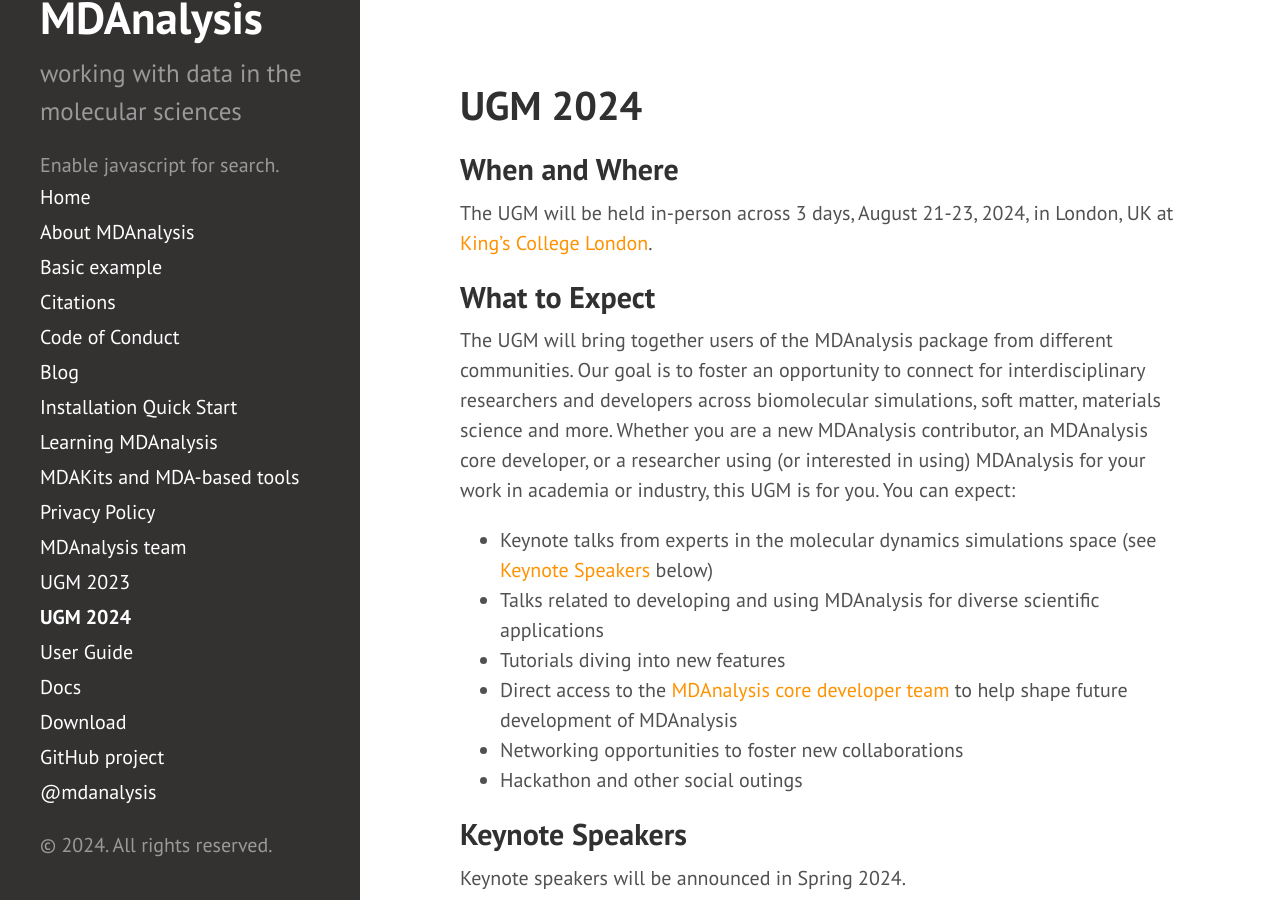
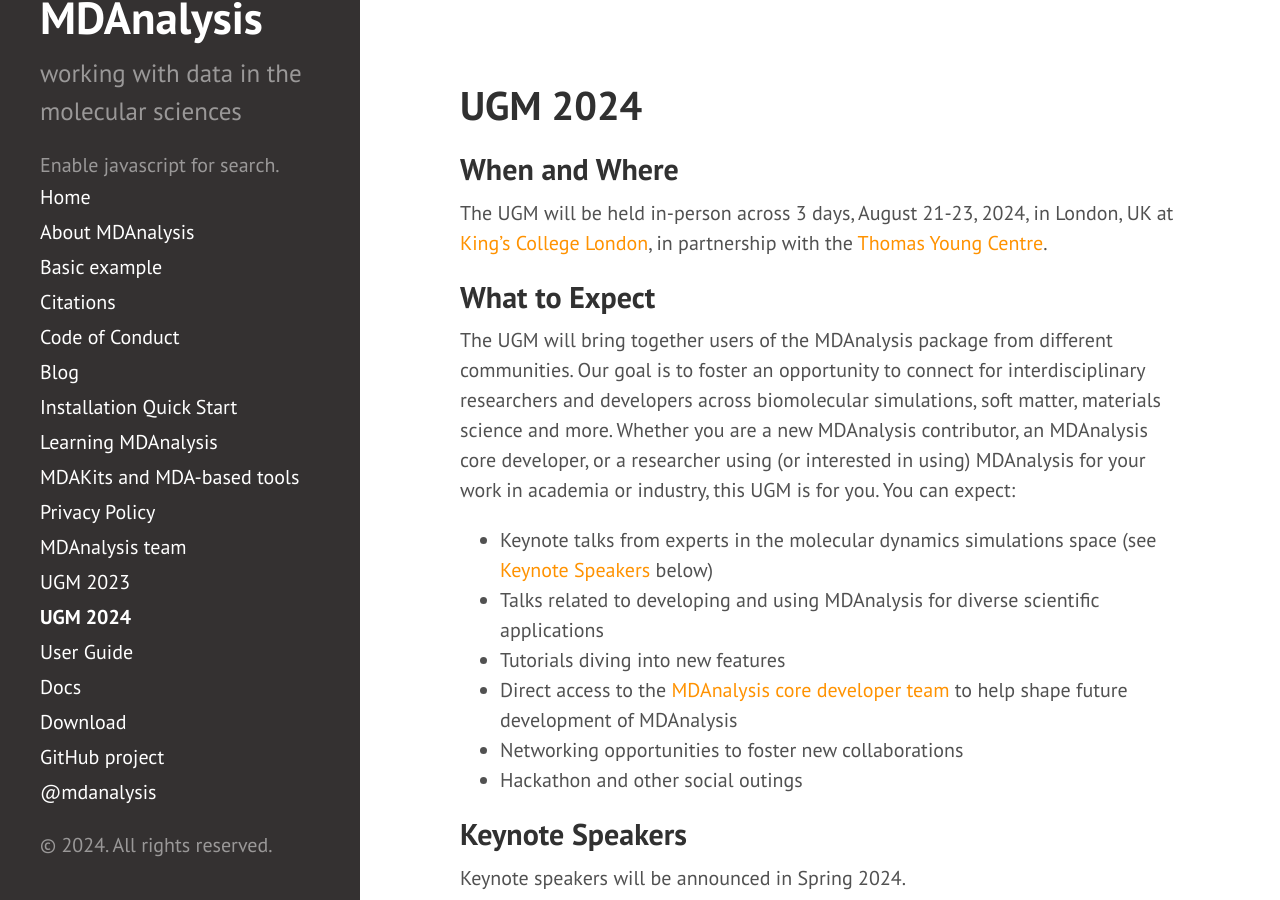
Before and after one commit to MDAnalysis/MDAnalysis.github.io, a Jekyll site: the page built from pages/ugm2024.md, in a window 1280 px wide and 900 px high. Built offline with Jekyll 4.4.1, drawn with Linux system fonts in a browser that asks for light colours; comment, search, counter and statistics services are not loaded.

Commit message:
Identify TYC as a partner

```diff
--- a/pages/ugm2024.md
+++ b/pages/ugm2024.md
@@ -4,7 +4,7 @@ title: UGM 2024
 ---
 
 ## When and Where
-The UGM will be held in-person across 3 days, August 21-23, 2024, in London, UK at [King's College London](https://www.kcl.ac.uk/visit/bush-house).
+The UGM will be held in-person across 3 days, August 21-23, 2024, in London, UK at [King's College London](https://www.kcl.ac.uk/visit/bush-house), in partnership with the [Thomas Young Centre](https://thomasyoungcentre.org/).
 
 ## What to Expect
 The UGM will bring together users of the MDAnalysis package from different communities. Our goal is to foster an opportunity to connect for interdisciplinary researchers and developers across biomolecular simulations, soft matter, materials science and more. Whether you are a new MDAnalysis contributor, an MDAnalysis core developer, or a researcher using (or interested in using) MDAnalysis for your work in academia or industry, this UGM is for you. You can expect:
```
